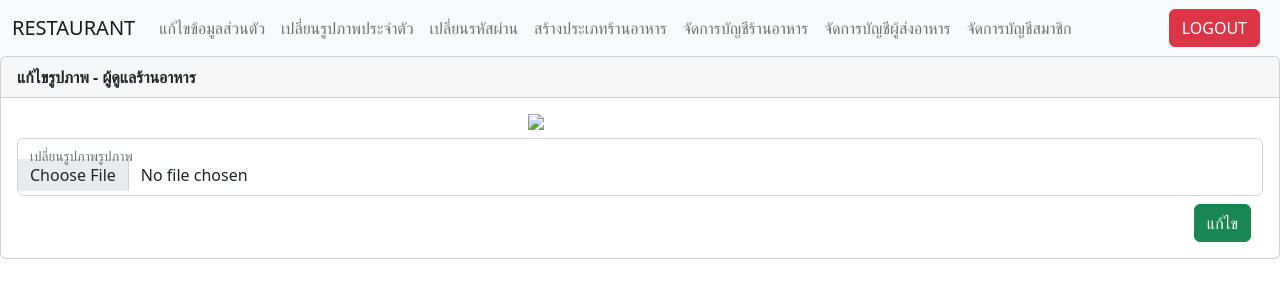
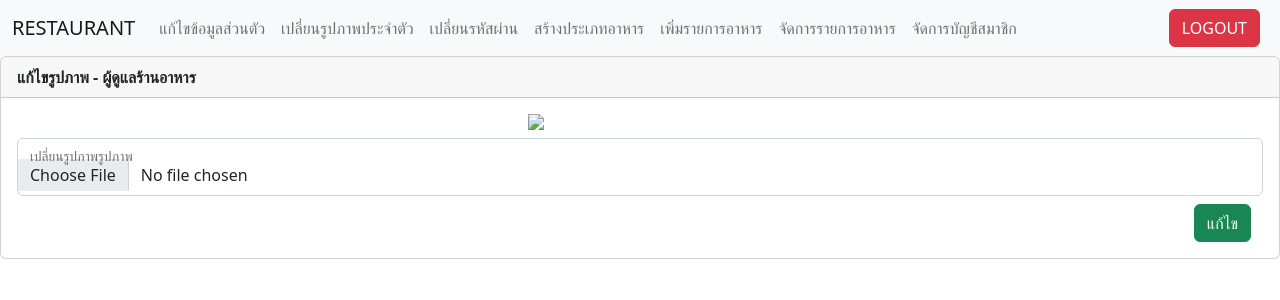
Before and after one commit to Birthday4z/IT-VEC_Comp-65, a PHP site: page /restaurant/editimg.php in a window 1280 px wide. Shown: the top 300 px of the page. Run offline with PHP 8.4, Linux system fonts and the light colour scheme; the visitor is signed in with stand-in values (Sample User, id 1).

Commit message:
add menu

```diff
--- a/restaurant/navbar.php
+++ b/restaurant/navbar.php
@@ -20,13 +20,13 @@
                         <a class="nav-link" href="changepassword.php">เปลี่ยนรหัสผ่าน</a>
                     </li>
                     <li class="nav-item">
-                        <a class="nav-link" href="add-type.php">สร้างประเภทร้านอาหาร</a>
+                        <a class="nav-link" href="add-type.php">สร้างประเภทอาหาร</a>
                     </li>
                     <li class="nav-item">
-                        <a class="nav-link" href="restaurant.php">จัดการบัญชีร้านอาหาร</a>
+                        <a class="nav-link" href="add-food.php">เพิ่มรายการอาหาร</a>
                     </li>
                     <li class="nav-item">
-                        <a class="nav-link" href="#">จัดการบัญชีผู้ส่งอาหาร</a>
+                        <a class="nav-link" href="listfood.php">จัดการรายการอาหาร</a>
                     </li>
                     <li class="nav-item">
                         <a class="nav-link" href="#">จัดการบัญชีสมาชิก</a>
```
